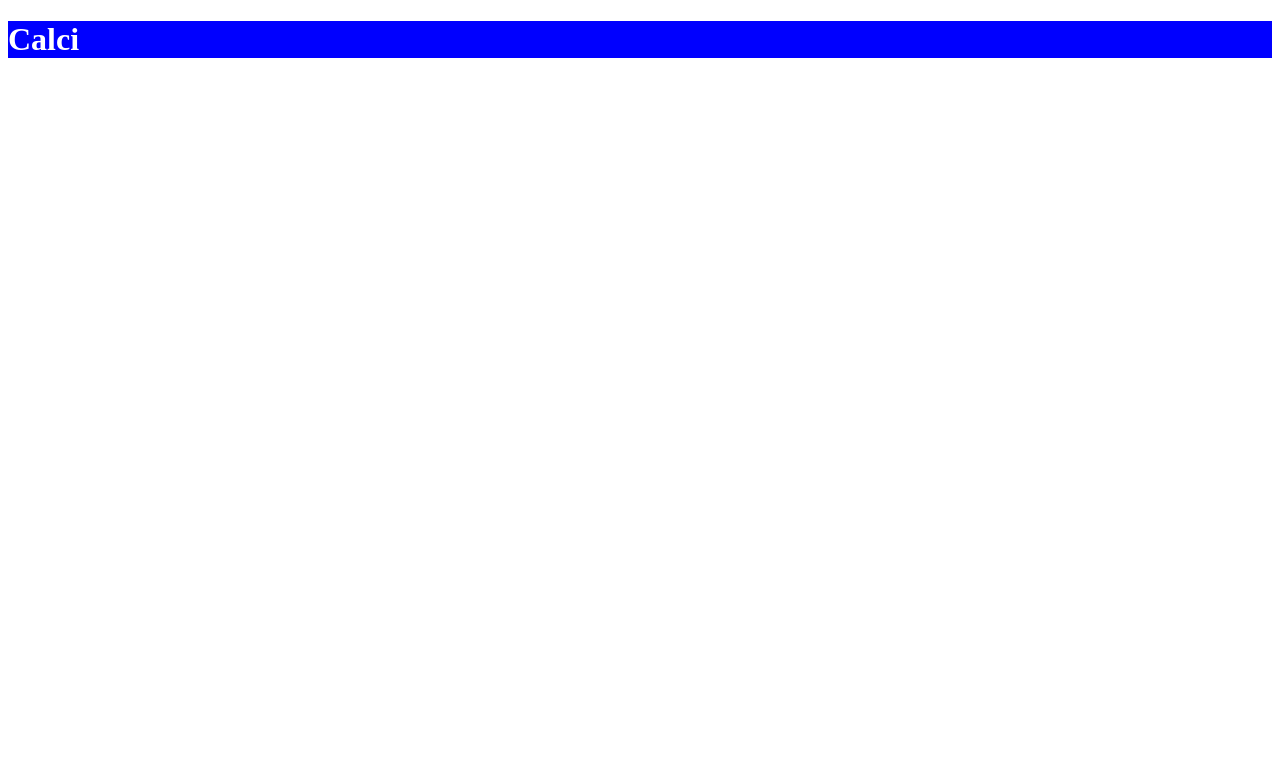
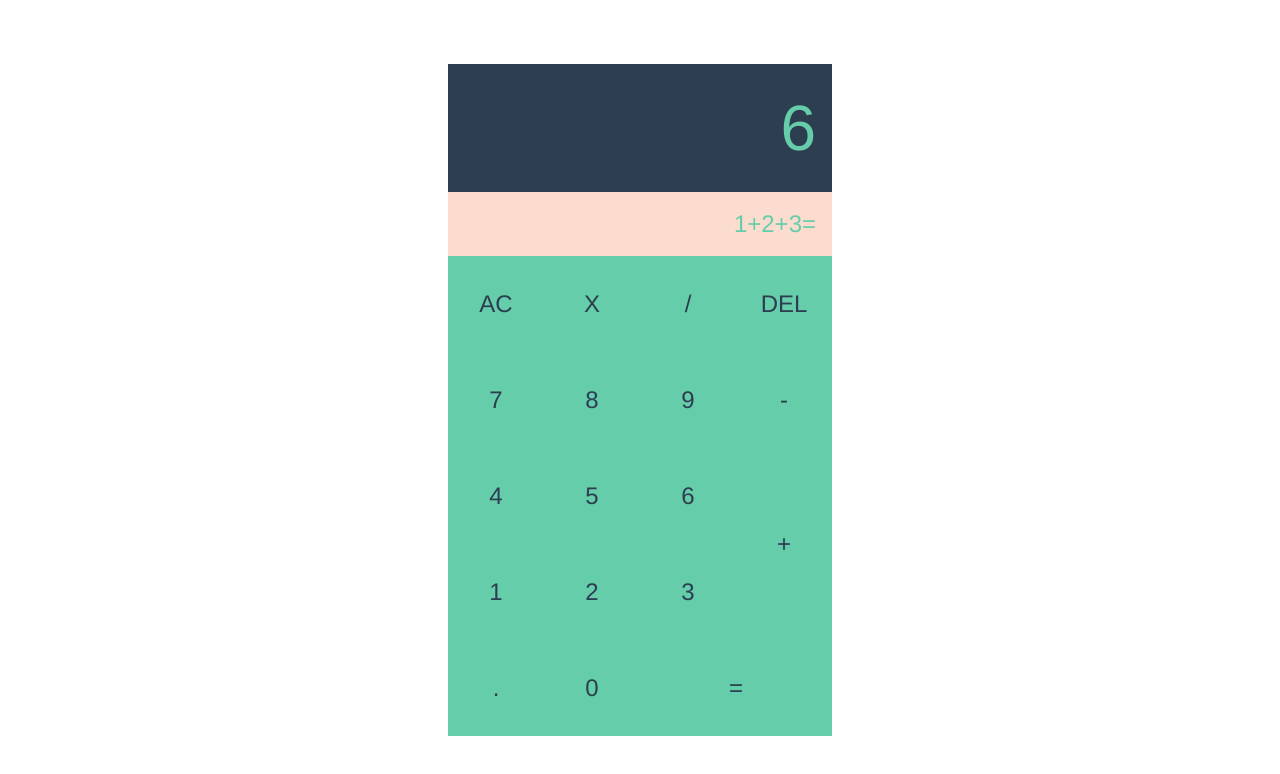
Before and after one commit to shruti2809/calci, a plain HTML site: page index.html in a window 1280 px wide. Drawn offline with nearby package versions, Linux system fonts and the light colour scheme.

Commit message:
Front part UI completed

```diff
--- a/css/src/main.scss
+++ b/css/src/main.scss
@@ -1,7 +1,80 @@
-$blue: blue;
-$white: white;
+$primary-color: #66cdaa; //alizarin
+$secondary-color: #95a5a6;
+$lighter-primary-color: #bdc3c7;
 
-h1{
-  background-color: $blue;
-  color: $white;
+.vcenter {
+  position: relative;
+  top: 50%;
+  transform: translateY(-50%);
 }
+
+html{
+  background-color: $primary-color;
+
+
+  body{
+    height: 100vh;
+  }
+
+  #calculator {
+    width: 48vmin;
+    height: 84vmin;
+    background-color: $lighter-primary-color;
+    color: $primary-color;
+
+
+    #result {
+      background-color: #2c3e50;
+      height: 16vmin;
+      text-align: right;
+      line-height: 16vmin;
+      font-size: 8vmin;
+      padding: 0 2vmin;
+    }
+
+    #preview {
+      background-color: #fbdcce;
+      height: 8vmin;
+      text-align: right;
+      line-height: 8vmin;
+      font-size: 3vmin;
+      padding: 0 2vmin;
+    }
+
+    .key {
+      padding: 0;
+      height: 12vmin;
+      width: 12vmin;
+      background-color: $primary-color;
+      color: #2c3e50;
+     // border: 1px solid transparent;
+      box-sizing: border-box;
+      text-align: center;
+      line-height: 12vmin;
+      font-size: 3vmin;
+
+
+      &#equals {
+        width: 24vmin;
+      }
+
+
+      &#plus {
+        height: 24vmin;
+        line-height: 24vmin;
+      }
+
+
+      &:hover {
+        background-color: #b2e5cd;
+      }
+
+      &:active{
+        background-color: #22ab85;
+      }
+    }
+    .key-group {
+      padding: 0;
+    }
+  }
+}
--- a/index.html
+++ b/index.html
@@ -1,13 +1,48 @@
 <!DOCTYPE html>
 <html>
 <head>
-    <meta charset="utf-8">
-    <meta http-equiv="X-UA-Compatible" content="IE=edge">
-    <title>Calci</title>
-    <link rel="stylesheet" href="css/main.css">
+  <meta charset="utf-8">
+  <meta http-equiv="X-UA-Compatible" content="IE=edge">
+  <title>Calci</title>
+  <link rel="stylesheet" href="https://maxcdn.bootstrapcdn.com/bootstrap/3.3.4/css/bootstrap.min.css">
+  <link rel="stylesheet" href="css/main.css">
 </head>
 <body>
-    <h1>Calci</h1>
-</body
-
+  <div id="calculator" class="container-fluid vcenter">
+    <div id="result" class="row">6</div>
+    <div id="preview" class="row">1+2+3=</div>
+    <div class="row key-row">
+      <div class="col-xs-3 key">AC</div>
+      <div class="col-xs-3 key">X</div>
+      <div class="col-xs-3 key">/</div>
+      <div class="col-xs-3 key">DEL</div>
+    </div>
+    <div class="row key-row">
+      <div class="col-xs-9 key-group">
+        <div class="container-fluid">
+          <div class="row key-row">
+            <div class="col-xs-4 key">7</div>
+            <div class="col-xs-4 key">8</div>
+            <div class="col-xs-4 key">9</div>
+            <div class="col-xs-4 key">4</div>
+            <div class="col-xs-4 key">5</div>
+            <div class="col-xs-4 key">6</div>
+            <div class="col-xs-4 key">1</div>
+            <div class="col-xs-4 key">2</div>
+            <div class="col-xs-4 key">3</div>
+          </div>
+        </div>
+      </div>
+      <div class="col-xs-3 key-group">
+        <div class="key">-</div>
+        <div id="plus" class="key">+</div>
+      </div>
+    </div>
+    <div class="row key-row">
+      <div class="col-xs-3 key">.</div>
+      <div class="col-xs-3 key">0</div>
+      <div id="equals" class="col-xs-6 key">=</div>
+    </div>
+  </div>
+</body>
 </html>
```
Also changed, not shown: css/main.css, 1 other file.
